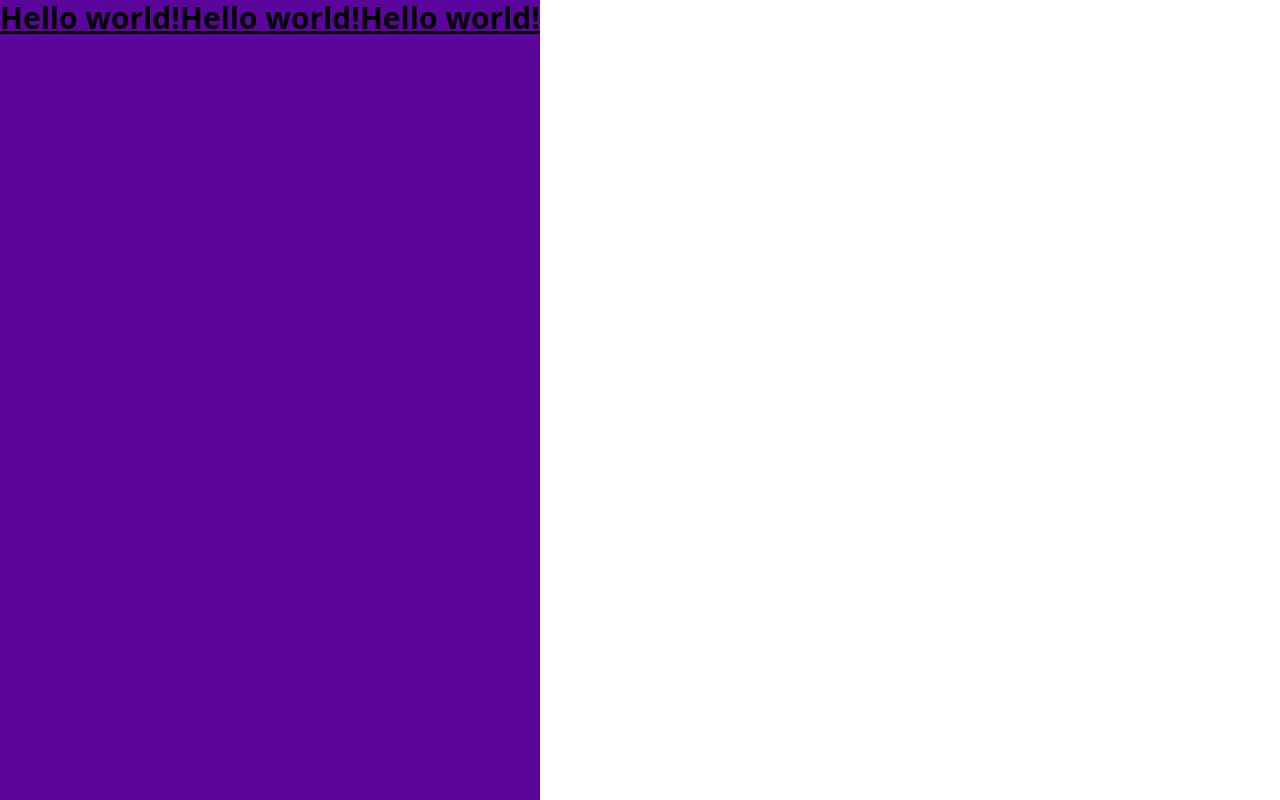
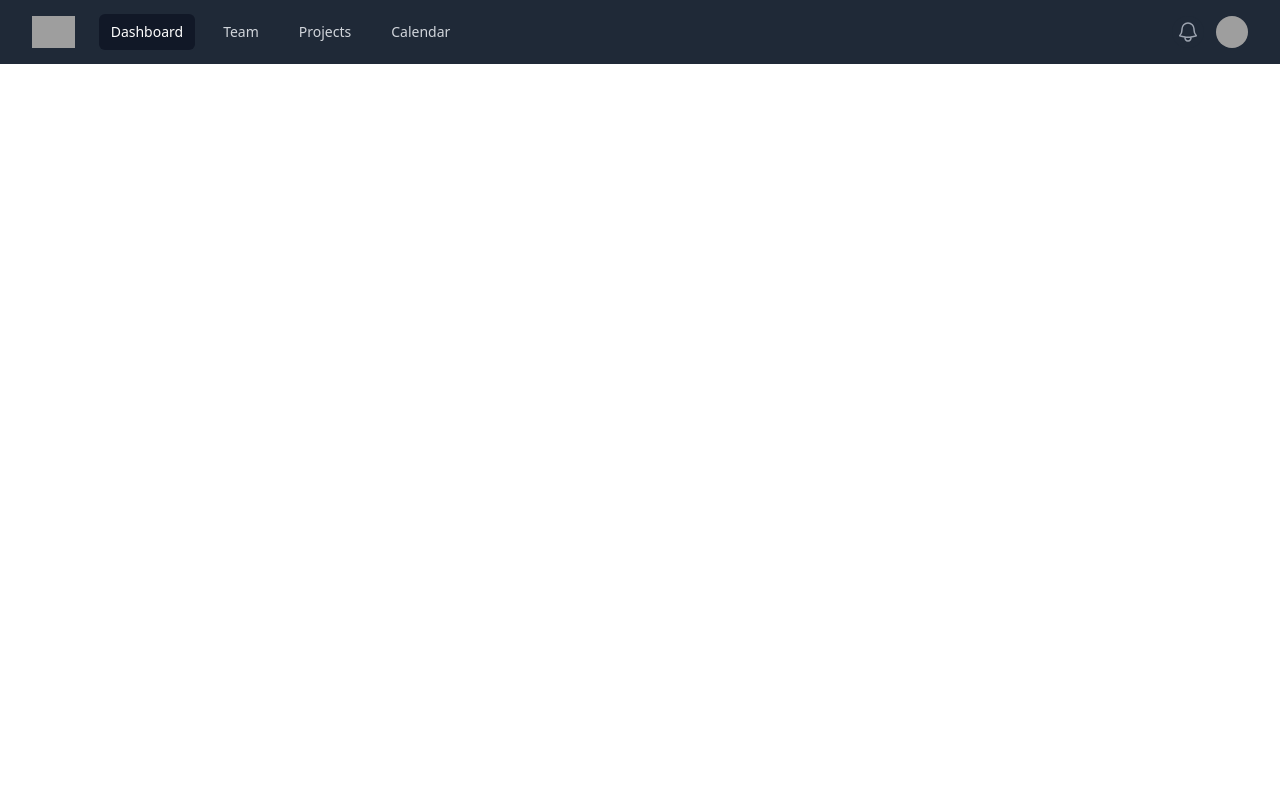
Before and after one commit to ulmosluis/miApp, a React (Vite) app: page / in a window 1280 px wide. Built offline with nearby package versions, Linux system fonts and the light colour scheme; grey boxes are pictures that could not be loaded.

Commit message:
navbar copied y pested I don't know how it works!

```diff
--- a/package.json
+++ b/package.json
@@ -10,6 +10,8 @@
     "preview": "vite preview"
   },
   "dependencies": {
+    "@headlessui/react": "^2.0.3",
+    "@heroicons/react": "^2.1.3",
     "react": "^18.2.0",
     "react-dom": "^18.2.0"
   },
--- a/src/App.jsx
+++ b/src/App.jsx
@@ -1,24 +1,155 @@
-import { useState } from 'react'
-import viteLogo from '/vite.svg'
+// import { useState } from 'react'
+// import viteLogo from '/vite.svg'
+import { Fragment } from 'react'
+import { Disclosure, Menu, Transition } from '@headlessui/react'
+import { Bars3Icon, BellIcon, XMarkIcon } from '@heroicons/react/24/outline'
 
-function App() {
-  const [count, setCount] = useState(0)
+const navigation = [
+  { name: 'Dashboard', href: '#', current: true },
+  { name: 'Team', href: '#', current: false },
+  { name: 'Projects', href: '#', current: false },
+  { name: 'Calendar', href: '#', current: false },
+]
 
+function classNames(...classes) {
+  return classes.filter(Boolean).join(' ')
+}
+
+export default function Example() {
   return (
-    <>
-      <div className='inline-flex  bg-primary min-h-screen'>
-        <h1 className="text-3xl font-bold underline">
-          Hello world!
-        </h1>        <h1 className="text-3xl font-bold underline">
-          Hello world!
-        </h1>
-        <h1 className="text-3xl font-bold underline">
-          Hello world!
-        </h1>
+    <Disclosure as="nav" className="bg-gray-800">
+      {({ open }) => (
+        <>
+          <div className="mx-auto max-w-7xl px-2 sm:px-6 lg:px-8">
+            <div className="relative flex h-16 items-center justify-between">
+              <div className="absolute inset-y-0 left-0 flex items-center sm:hidden">
+                {/* Mobile menu button*/}
+                <Disclosure.Button className="relative inline-flex items-center justify-center rounded-md p-2 text-gray-400 hover:bg-gray-700 hover:text-white focus:outline-none focus:ring-2 focus:ring-inset focus:ring-white">
+                  <span className="absolute -inset-0.5" />
+                  <span className="sr-only">Open main menu</span>
+                  {open ? (
+                    <XMarkIcon className="block h-6 w-6" aria-hidden="true" />
+                  ) : (
+                    <Bars3Icon className="block h-6 w-6" aria-hidden="true" />
+                  )}
+                </Disclosure.Button>
+              </div>
+              <div className="flex flex-1 items-center justify-center sm:items-stretch sm:justify-start">
+                <div className="flex flex-shrink-0 items-center">
+                  <img
+                    className="h-8 w-auto"
+                    src="https://tailwindui.com/img/logos/mark.svg?color=indigo&shade=500"
+                    alt="Your Company"
+                  />
+                </div>
+                <div className="hidden sm:ml-6 sm:block">
+                  <div className="flex space-x-4">
+                    {navigation.map((item) => (
+                      <a
+                        key={item.name}
+                        href={item.href}
+                        className={classNames(
+                          item.current ? 'bg-gray-900 text-white' : 'text-gray-300 hover:bg-gray-700 hover:text-white',
+                          'rounded-md px-3 py-2 text-sm font-medium'
+                        )}
+                        aria-current={item.current ? 'page' : undefined}
+                      >
+                        {item.name}
+                      </a>
+                    ))}
+                  </div>
+                </div>
+              </div>
+              <div className="absolute inset-y-0 right-0 flex items-center pr-2 sm:static sm:inset-auto sm:ml-6 sm:pr-0">
+                <button
+                  type="button"
+                  className="relative rounded-full bg-gray-800 p-1 text-gray-400 hover:text-white focus:outline-none focus:ring-2 focus:ring-white focus:ring-offset-2 focus:ring-offset-gray-800"
+                >
+                  <span className="absolute -inset-1.5" />
+                  <span className="sr-only">View notifications</span>
+                  <BellIcon className="h-6 w-6" aria-hidden="true" />
+                </button>
 
-      </div>
-    </>
+                {/* Profile dropdown */}
+                <Menu as="div" className="relative ml-3">
+                  <div>
+                    <Menu.Button className="relative flex rounded-full bg-gray-800 text-sm focus:outline-none focus:ring-2 focus:ring-white focus:ring-offset-2 focus:ring-offset-gray-800">
+                      <span className="absolute -inset-1.5" />
+                      <span className="sr-only">Open user menu</span>
+                      <img
+                        className="h-8 w-8 rounded-full"
+                        src="https://images.unsplash.com/photo-1472099645785-5658abf4ff4e?ixlib=rb-1.2.1&ixid=eyJhcHBfaWQiOjEyMDd9&auto=format&fit=facearea&facepad=2&w=256&h=256&q=80"
+                        alt=""
+                      />
+                    </Menu.Button>
+                  </div>
+                  <Transition
+                    as={Fragment}
+                    enter="transition ease-out duration-100"
+                    enterFrom="transform opacity-0 scale-95"
+                    enterTo="transform opacity-100 scale-100"
+                    leave="transition ease-in duration-75"
+                    leaveFrom="transform opacity-100 scale-100"
+                    leaveTo="transform opacity-0 scale-95"
+                  >
+                    <Menu.Items className="absolute right-0 z-10 mt-2 w-48 origin-top-right rounded-md bg-white py-1 shadow-lg ring-1 ring-black ring-opacity-5 focus:outline-none">
+                      <Menu.Item>
+                        {({ active }) => (
+                          <a
+                            href="#"
+                            className={classNames(active ? 'bg-gray-100' : '', 'block px-4 py-2 text-sm text-gray-700')}
+                          >
+                            Your Profile
+                          </a>
+                        )}
+                      </Menu.Item>
+                      <Menu.Item>
+                        {({ active }) => (
+                          <a
+                            href="#"
+                            className={classNames(active ? 'bg-gray-100' : '', 'block px-4 py-2 text-sm text-gray-700')}
+                          >
+                            Settings
+                          </a>
+                        )}
+                      </Menu.Item>
+                      <Menu.Item>
+                        {({ active }) => (
+                          <a
+                            href="#"
+                            className={classNames(active ? 'bg-gray-100' : '', 'block px-4 py-2 text-sm text-gray-700')}
+                          >
+                            Sign out
+                          </a>
+                        )}
+                      </Menu.Item>
+                    </Menu.Items>
+                  </Transition>
+                </Menu>
+              </div>
+            </div>
+          </div>
+
+          <Disclosure.Panel className="sm:hidden">
+            <div className="space-y-1 px-2 pb-3 pt-2">
+              {navigation.map((item) => (
+                <Disclosure.Button
+                  key={item.name}
+                  as="a"
+                  href={item.href}
+                  className={classNames(
+                    item.current ? 'bg-gray-900 text-white' : 'text-gray-300 hover:bg-gray-700 hover:text-white',
+                    'block rounded-md px-3 py-2 text-base font-medium'
+                  )}
+                  aria-current={item.current ? 'page' : undefined}
+                >
+                  {item.name}
+                </Disclosure.Button>
+              ))}
+            </div>
+          </Disclosure.Panel>
+        </>
+      )}
+    </Disclosure>
   )
 }
-
-export default App
```
Also changed, not shown: 1 other file (tests, documents, lock files or other folders).
